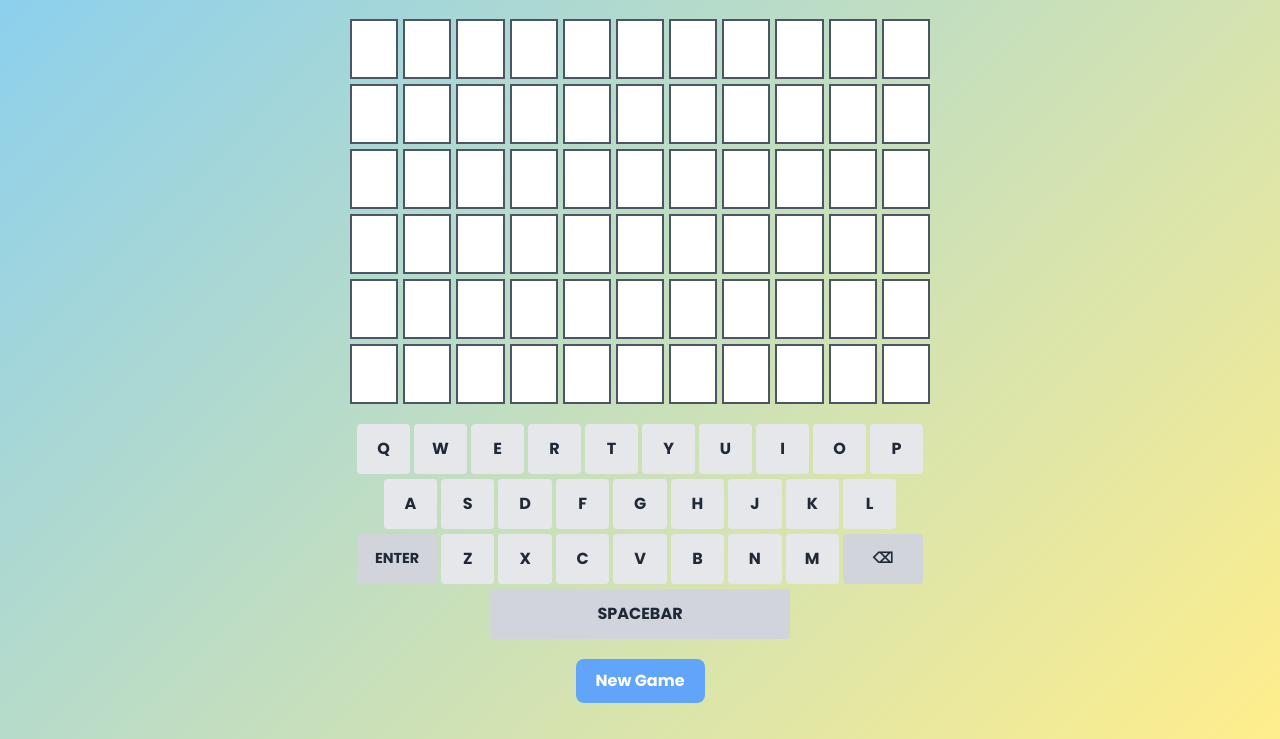
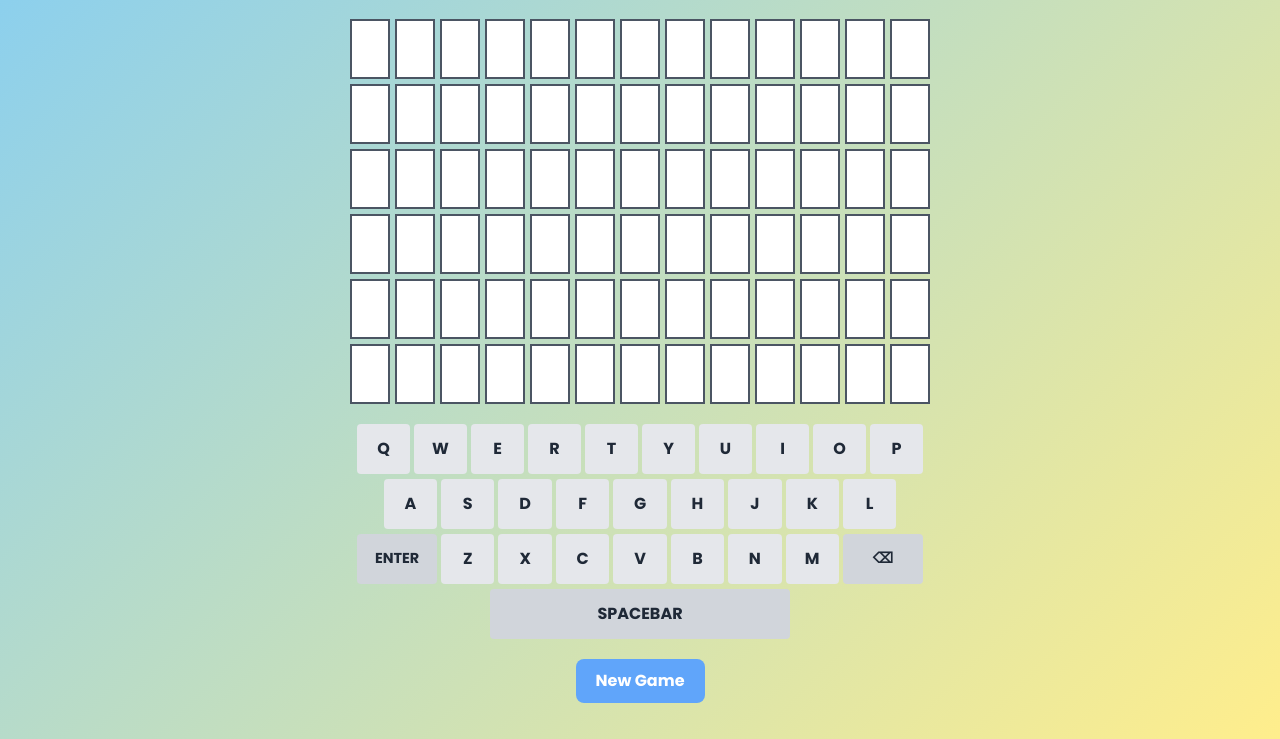
Before and after one commit to joao-alim/luccalordgangame, a plain HTML site: page index.html in a window 1280 px wide. Shown: the part 61-800 px from the top of the page. Drawn offline with nearby package versions, Linux system fonts and the light colour scheme.

Commit message:
modified:   index.html

```diff
--- a/index.html
+++ b/index.html
@@ -298,7 +298,7 @@
 
     <script>
         document.addEventListener('DOMContentLoaded', function() {
-            const SECRET_WORD = "without you";
+            const SECRET_WORD = "over the moon";
             const MAX_ATTEMPTS = 6;
 
             let currentAttempt = 0;
```
